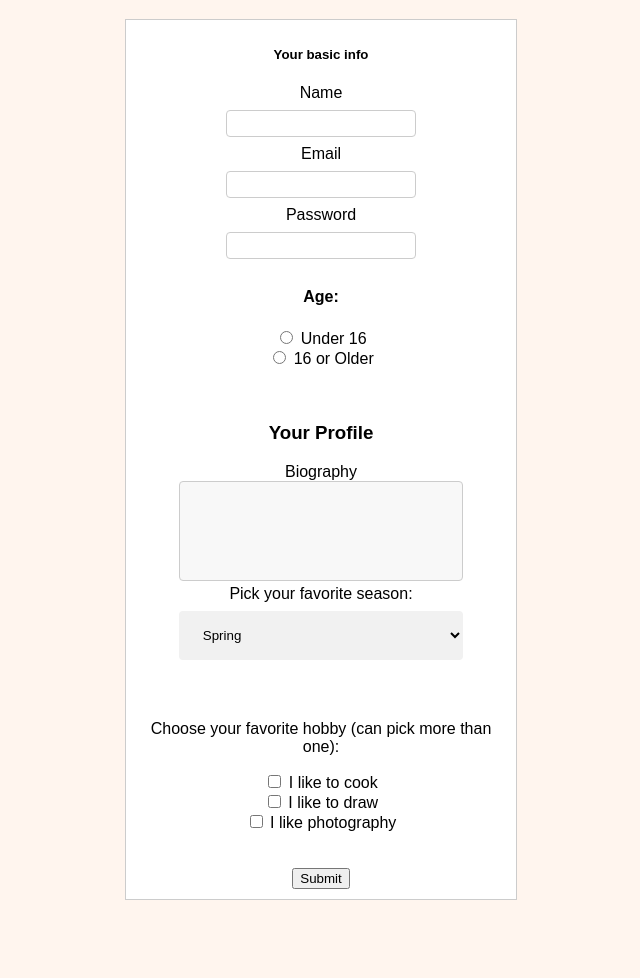
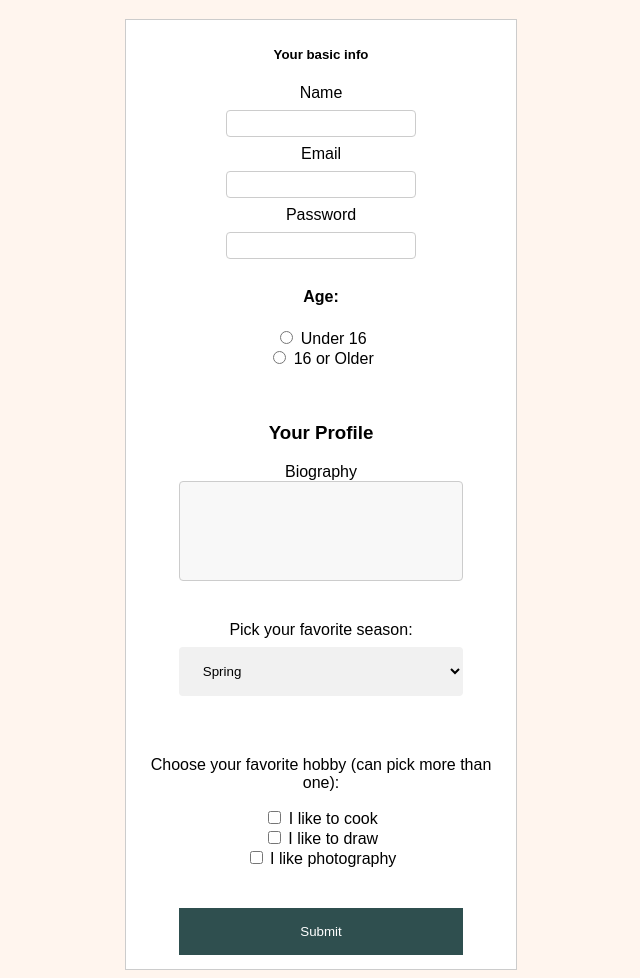
Before and after one commit to hadejaba/forms-and-tables, a plain HTML site: page form.html in a window 1280 px wide. Shown: the part 79-1057 px from the top of the page, without its empty margins (319-959 px from the left). Before the commit the page ends 987 px from the top, so only its background shows below. Drawn offline with Linux system fonts and the light colour scheme.

Commit message:
changes to css

```diff
--- a/style.css
+++ b/form.css
@@ -1,13 +1,12 @@
 body {
     background-color:seashell;
+    font-family: Arial, Helvetica, sans-serif;
     text-align: center;
-    font-family: Arial, Helvetica, sans-serif;
 }
 
 .form1 {
 background-color:white;
 width:30%;
-position: relative;
 margin: 0 auto 0 auto;
 padding: 5px;
 padding-bottom: 10px;
@@ -64,3 +63,13 @@ input[type=text], select {
     border-radius: 4px;
     background-color: #f1f1f1;
   }
+
+  input[type=button], input[type=submit], input[type=reset] {
+    background-color:darkslategray;
+    border: none;
+    color: white;
+    padding: 16px 32px;
+    margin: 4px 2px;
+    cursor: pointer;
+    width: 75%;
+  }
--- a/form.html
+++ b/form.html
@@ -4,7 +4,7 @@
 <head>
     <meta charset="UTF-8">
     <meta name="viewport" content="width=device-width, initial-scale=1.0">
-    <link rel="stylesheet" type="text/css" href="style.css">
+    <link rel="stylesheet" type="text/css" href="form.css">
     <title>Document</title>
 </head>
 
@@ -14,7 +14,7 @@
         <br>
         <div class="form1">
             <h5>Your basic info</h5>
-            <form action="form1" action="https://hadejaba.github.io/forms-and-tables/form.html" method="GET">
+            <form id="form1" action="https://hadejaba.github.io/forms-and-tables/form.html" method="GET">
                 <label for="name">Name</label> <br>
                 <input type="text" id="name">
                 <br>
@@ -22,7 +22,7 @@
                 <input type="email" name="email" id="email">
                 <br>
                 <label for="password">Password</label> <br>
-                <input type="password" name="password" id="password">
+                <input type="password" id="password">
                 <br>
 
                 <h4>Age:</h4>
@@ -39,13 +39,15 @@
                 <label for="bio">Biography</label><br>
                 <textarea name="bio" id="bio" cols="30" rows="10"></textarea>
                 <br>
+                <br>
+                <br>
                 <label for="season">Pick your favorite season:</label>
                 <br>
                 <select name="season" id="season">
                     <option value="spring">Spring</option>
                     <option value="summer">Summer</option>
+                    <option value="fall">Fall</option>
                     <option value="winter">Winter</option>
-                    <option value="fall">Fall</option>
                 </select>
                 <br>
                 <br>
```
